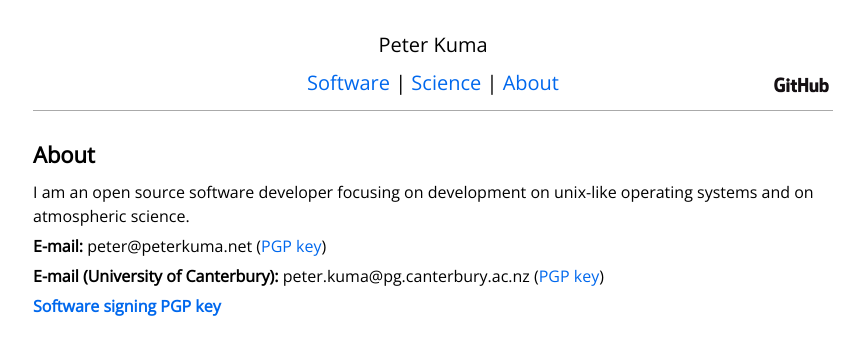
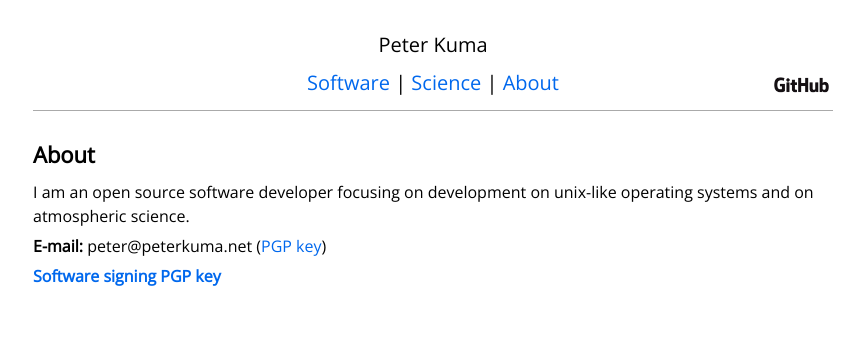
Before and after one commit to peterkuma/peterkuma.net, a Jekyll site: the page built from about/index.md, in a window 1280 px wide. Shown: the top 355 px of the page, without its empty margins (207-1067 px from the left). Built offline with Jekyll 4.4.1, drawn with Linux system fonts in a browser that asks for light colours.

Commit message:
Update about page

```diff
--- a/about/index.md
+++ b/about/index.md
@@ -9,6 +9,4 @@ I am an open source software developer focusing on development on unix-like oper
 
 **E-mail:** peter<span>&#0064;</span>peterkuma.net ([PGP key](/pgp/peterkuma.asc))
 
-**E-mail (University of Canterbury):** peter.kuma<span>&#0064;</span>pg.canterbury.ac.nz ([PGP key](/pgp/canterbury.asc))
-
 **[Software signing PGP key](/pgp/fastmail.asc)**
```
